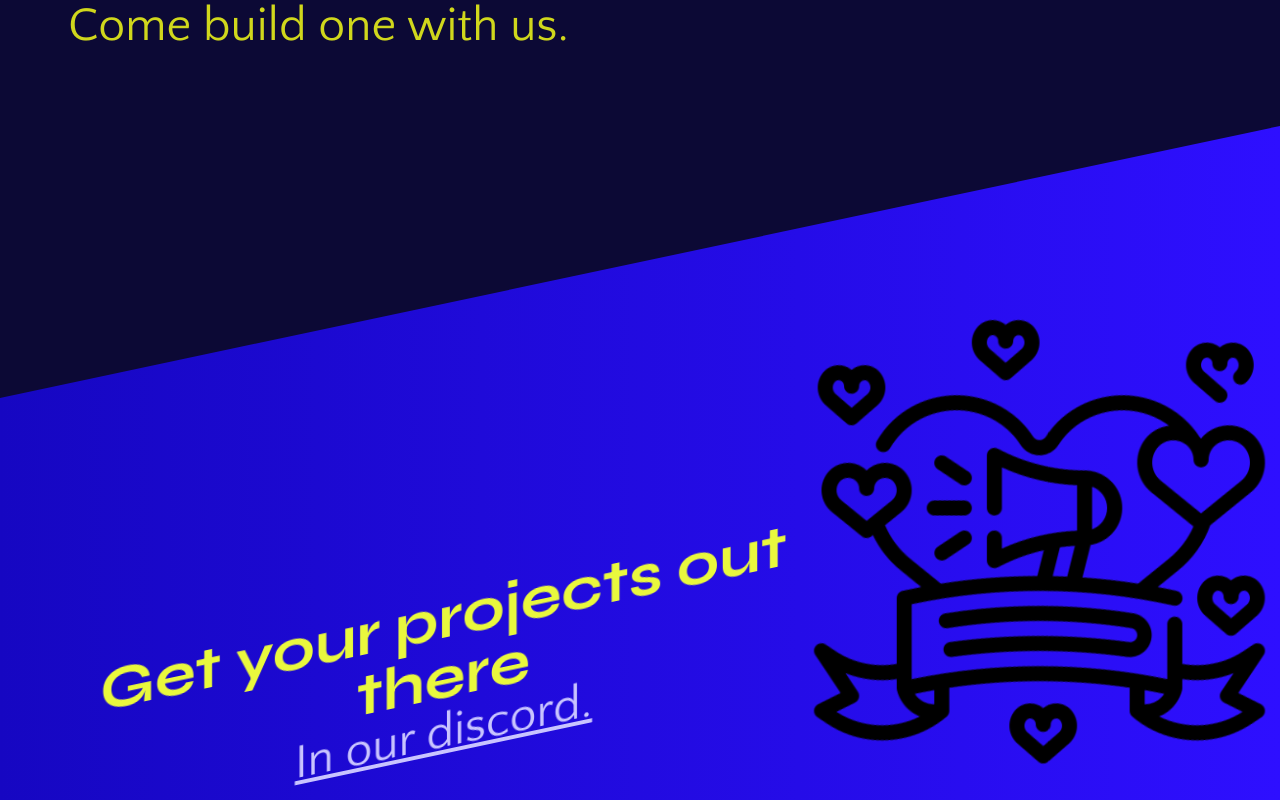
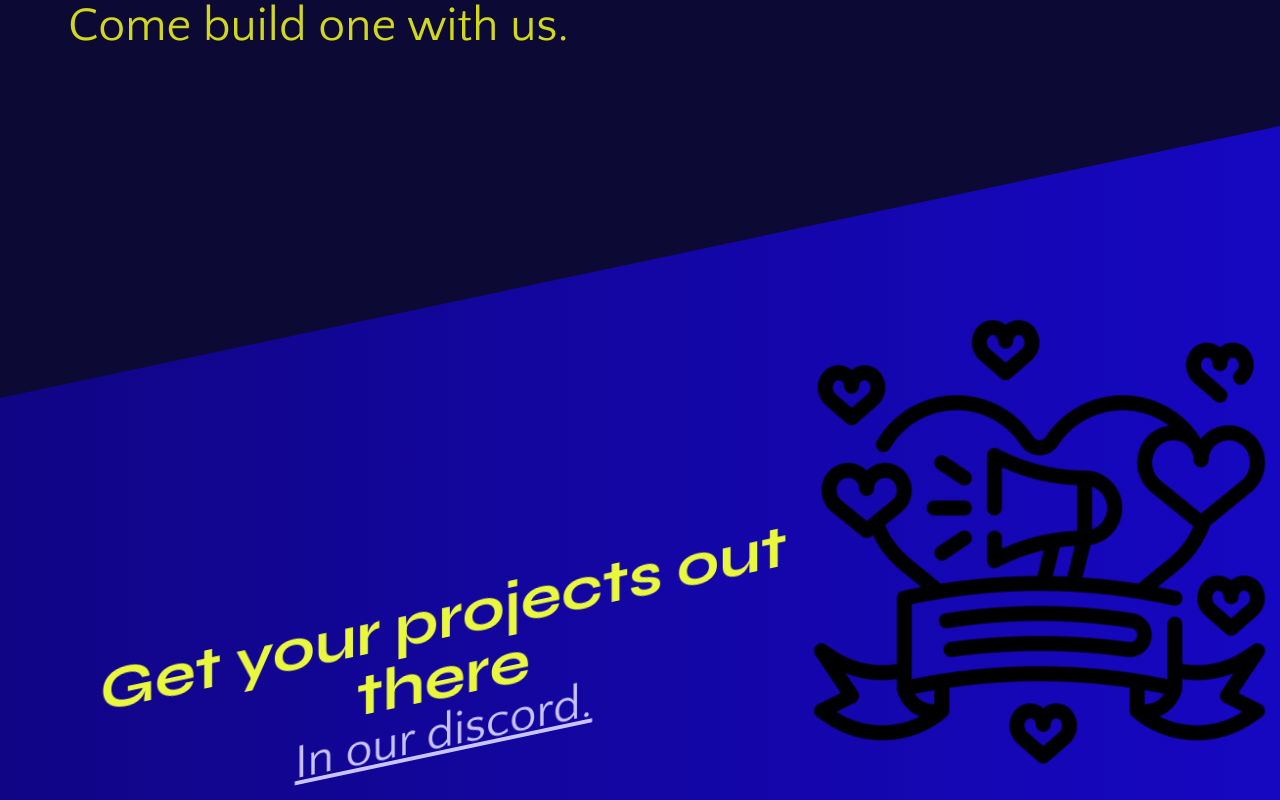
Before and after one commit to Bobberson3108/syngenious-website, a SvelteKit app: page / in a window 1280 px wide. Shown: the part 560-1360 px from the top of the page. Built offline with nearby package versions, Linux system fonts and the light colour scheme.

Commit message:
darken gradinet

```diff
--- a/src/routes/+page.svelte
+++ b/src/routes/+page.svelte
@@ -27,7 +27,7 @@
             </div>
         </div>
     </div>
-    <div class="w-screen py-16 sm:py-24 md:py-32 pl-4 sm:pl-6 md:pl-8 lg:pl-12 bg-primary-800 dark:bg-transparent dark:bg-gradient-to-r dark:from-primary-800 dark:to-primary-700 -skew-y-12">
+    <div class="w-screen py-16 sm:py-24 md:py-32 pl-4 sm:pl-6 md:pl-8 lg:pl-12 bg-primary-800 dark:bg-transparent dark:bg-gradient-to-r dark:from-primary-900 dark:to-primary-800 -skew-y-12">
         <div class="flex-row flex justify-between">
             <div class="ml-0 sm:ml-10 text-center flex items-center justify-center">
                 <div data-aos="fade-up">
--- a/src/routes/competitions/+page.svelte
+++ b/src/routes/competitions/+page.svelte
@@ -27,7 +27,7 @@
 
                 <div class="w-full flex justify-center my-4">
                     <a href="/competitions/enter" class="text-center text-primary-100 text-2xl font-syne p-2
-                    bg-primary-800 hover:bg-primary-900">Enter now</a>
+                    bg-primary-700 hover:bg-primary-800 dark:bg-primary-800 dark:hover:bg-primary-900">Enter now</a>
                 </div>
             </div>
         </div>
```
